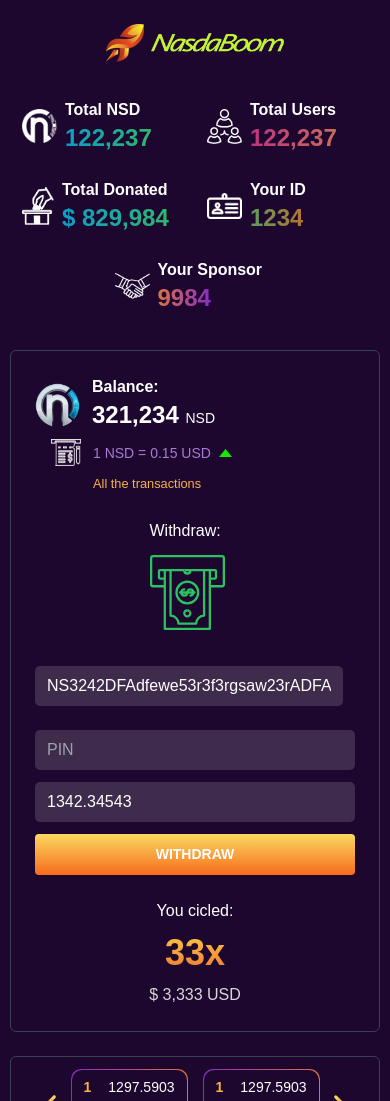
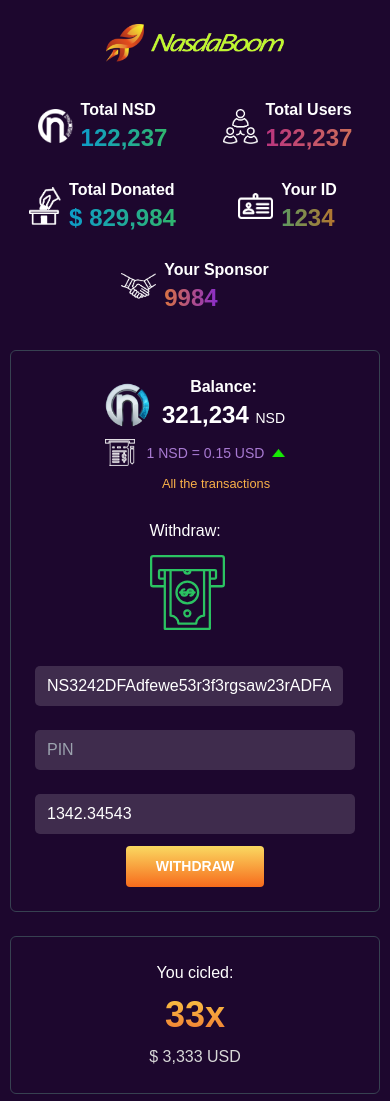
Before and after one commit to nreek/nasdaboom, a plain HTML site: page index.html in a window 390 px wide. Shown: the top 1101 px of the page. Drawn offline with nearby package versions, Linux system fonts and the light colour scheme.

Commit message:
Mobile adjustments

```diff
--- a/index.html
+++ b/index.html
@@ -22,55 +22,55 @@
                 <img src="/images/logo.png" alt="" class="hide-for-mobile-only">
                 <img src="/images/logo-mobile.png" alt="" class="show-for-mobile-only mx-auto" width="178">
             </div>
-            <div class="flex w-1/2 md:w-1/6 items-center p-3 total-donated">
+            <div class="flex w-1/2 md:w-1/6 items-center p-3 total-donated justify-center md:justify-start">
                 <img src="/images/logo-nsd-white.png" width="35" class="mr-2" alt="">
-                <div class="flex-1 items-center">
+                <div class="md:flex-1 items-center">
                     <p class="font-bold">Total NSD</p>
                     <p class="text-2xl md:text-3xl text-gradient d-ib font-bold" data-count="122237">122.237</p>
                 </div>
             </div>
-            <div class="flex w-1/2 md:w-1/6 items-center p-3 total-users">
+            <div class="flex w-1/2 md:w-1/6 items-center p-3 total-users justify-center md:justify-start">
                 <img src="/images/icon-network.png" width="35" class="mr-2" alt="">
-                <div class="flex-1 items-center">
+                <div class="md:flex-1 items-center">
                     <p class="font-bold">Total Users</p>
                     <p class="text-2xl md:text-3xl text-gradient d-ib font-bold" data-count="122237">122.237</p>
                 </div>
             </div>
-            <div class="flex w-1/2 md:w-1/6 items-center p-3 total-donated">
+            <div class="flex w-1/2 md:w-1/6 items-center p-3 total-donated justify-center md:justify-start">
                 <img src="/images/icon-donation.png" width="32" class="mr-2" alt="">
-                <div class="flex-1 items-center">
+                <div class="md:flex-1 items-center">
                     <p class="font-bold">Total Donated</p>
                     <p class="text-2xl md:text-3xl text-gradient d-ib font-bold">$ <span data-count="829984"></span></p>
                 </div>
             </div>
-            <div class="flex w-1/2 md:w-1/6 items-center p-3 your-id">
+            <div class="flex w-1/2 md:w-1/6 items-center p-3 your-id justify-center md:justify-start">
                 <img src="/images/icon-id.png" width="35" class="mr-2" alt="">
-                <div class="flex-1 items-center">
+                <div class="md:flex-1 items-center">
                     <p class="font-bold">Your ID</p>
                     <p class="text-2xl md:text-3xl text-gradient d-ib font-bold">1234</p>
                 </div>
             </div>
-            <div class="flex w-1/2 md:w-1/6 items-center p-3 your-sponsor">
+            <div class="flex w-1/2 md:w-1/6 items-center p-3 your-sponsor justify-center md:justify-start">
                 <img src="/images/icon-handshake.png" width="35" class="mr-2" alt="">
-                <div class="flex-1 items-center">
+                <div class="md:flex-1 items-center">
                     <p class="font-bold">Your Sponsor</p>
                     <p class="text-2xl md:text-3xl text-gradient d-ib font-bold">9984</p>
                 </div>
             </div>
         </div>
 
-        <div class="row my-6 border px-6 rounded-md border-gray-700">
-            <div class="w-full md:w-1/5 py-6 flex flex-col justify-center">
-                <div class="flex items-start">
+        <div class="row my-6 border px-6 rounded-md border-gray-700 pb-6 md:pb-0">
+            <div class="w-full md:w-1/5 py-6 flex flex-col justify-center text-center md:text-left">
+                <div class="flex items-start justify-center md:justify-start">
                     <img src="/images/logo-nsd.png" width="45" class="mr-3 mt-2" alt="">
-                    <div class="flex-1">
+                    <div class="md:flex-1">
                         <p class="font-bold">Balance: </p>
                         <p class="text-2xl font-bold"><span data-count="321234"></span> <small class="font-normal text-sm">NSD</small></p>
                     </div>
                 </div>
-                <div class="flex items-start">
-                    <img src="/images/icon-receipt.png" width="30" class="ml-4 mr-3 mt-2" alt="">
-                    <div class="flex-1">
+                <div class="flex items-start justify-center md:justify-start">
+                    <img src="/images/icon-receipt.png" width="30" class="md:ml-4 mr-3 mt-2" alt="">
+                    <div class="md:flex-1">
                         <p class="flex items-center text-sm text-secondary mt-3">1 NSD = 0.15 USD <img src="/images/icon-arrow-up.png" class="ml-2" width="13" alt=""></p>
                         <p class="mt-2">
                             <a href="#"><small class="text-orange">All the transactions</small></a>
@@ -91,14 +91,23 @@
                         <div class="w-full md:w-1/2">
                             <input type="password" class="mb-3 w-full mt-3 md:mt-0" placeholder="PIN" value="">
                         </div>
-                        <div class="w-full flex flex-wrap items-center">
-                            <input type="text" class="flex-1 block tall md:mr-3" value="1342.34543" placeholder="Amount">
+                        <div class="w-full flex flex-wrap items-center flex-col md:flex-row pt-3 md:pt-0">
+                            <input type="text" class="flex-1 block tall md:mr-3 w-full" value="1342.34543" placeholder="Amount" style="min-height: 40px;">
                             <a href="#" class="btn btn-withdraw flex-1 block tall mt-3 md:ml-2 md:mt-0">Withdraw</a>
                         </div>
                     </div>
+
                 </div>
             </div>
-            <div class="w-full md:flex-1 p-6 you-cicled text-center md:text-left">
+                    <div class="w-full md:flex-1 p-6 you-cicled text-center md:text-left hide-for-mobile-only">
+                        <p>You cicled:</p>
+                        <h1 class="fz-60 mt-3 text-gradient"><span data-count="33"></span>x</h1>
+                        <p class="text-silver mt-3">$ <span data-count="3333"></span> USD</p>
+                    </div>
+        </div>
+
+        <div class="row mb-6 border px-6 rounded-md border-gray-700">
+            <div class="w-full md:flex-1 p-6 you-cicled text-center md:text-left show-for-mobile">
                 <p>You cicled:</p>
                 <h1 class="fz-60 mt-3 text-gradient"><span data-count="33"></span>x</h1>
                 <p class="text-silver mt-3">$ <span data-count="3333"></span> USD</p>
@@ -210,7 +219,7 @@
                     </div>
                 </div> -->
             </div>
-            <div class="w-full md:w-1/4 p-6 md:ml-3 residual-bonus  border rounded-md border-gray-700 flex items-center">
+            <div class="w-full md:w-1/4 p-6 md:ml-3 residual-bonus  border rounded-md border-gray-700 flex items-center justify-center md:justify-start">
                 <div class="flex items-center">
                     <img src="/images/logo-small.png" width="41" alt="" class="mr-3">
                     <div class="you-cicled">
@@ -223,8 +232,8 @@
 
         <div class="row mb-6">
             <div class="p-6 w-full border rounded-md border-gray-700">
-                <div class="flex justify-between flex-col md:flex-row">
-                    <div class="flex items-center residual-bonus">
+                <div class="flex justify-between flex-col md:flex-row text-center md:text-left">
+                    <div class="flex items-center residual-bonus justify-center md:justify-start">
                         <img src="/images/icon-network.png" width="40" class="float-left mr-4" alt="">
                         <div>
                             <span class="mb-3">Residual Bonus:</span>
@@ -234,7 +243,7 @@
 
 
                     <div class="w-full md:flex-1 flex items-center justify-center my-6 md:my-0 md:px-10">
-                        <img src="/images/icon-alert.svg" width="45" alt="" class="mr-4">
+                        <img src="/images/icon-alert.svg" width="45" alt="" class="mr-2 md:mr-4">
 
                         <p class="font-bold">Você perdeu um pagamento de $300 no slot 3 </p>
 
```
